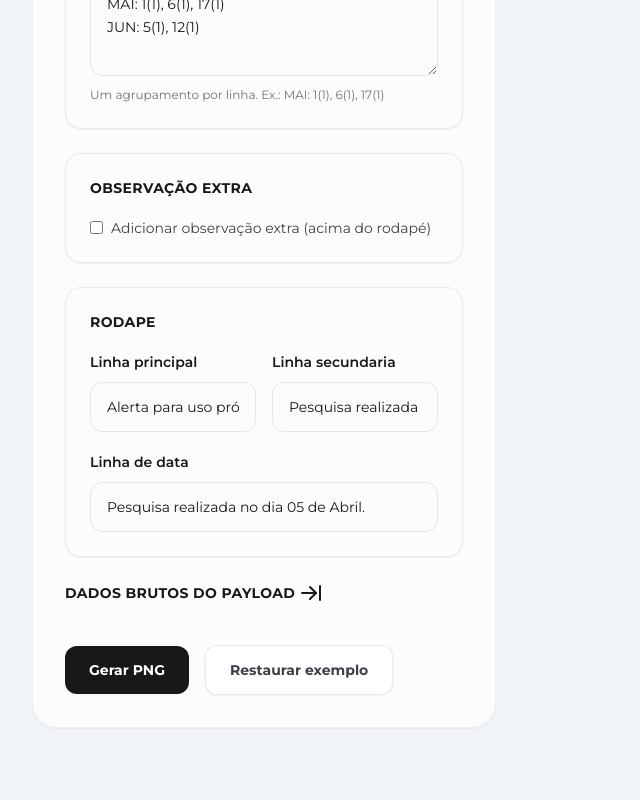
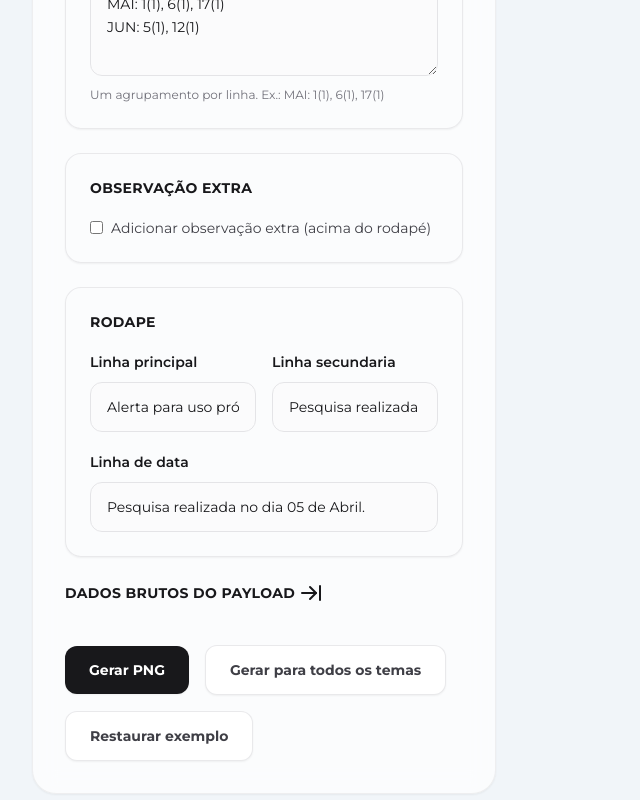
Before and after one commit to gvictor00/flight-alert-image-generator, a Next.js app: page / in a window 1280 px wide. Shown: the part 1981-2781 px from the top of the page, without its empty margins (0-640 px from the left). Before the commit the page ends 2741 px from the top, so only its background shows below. Built offline with nearby package versions, Linux system fonts and the light colour scheme.

Commit message:
feat: add bulk export button and result messages

```diff
--- a/src/components/forms/alert-image-form.tsx
+++ b/src/components/forms/alert-image-form.tsx
@@ -626,9 +626,19 @@ export function AlertImageForm() {
                 type="button"
                 className="inline-flex items-center justify-center rounded-xl bg-zinc-900 px-6 py-3.5 text-sm font-bold text-white shadow-sm transition-all hover:bg-zinc-800 focus:outline-none focus:ring-4 focus:ring-zinc-900/10 disabled:cursor-not-allowed disabled:opacity-50"
                 onClick={handleRender}
-                disabled={isRendering}
+                disabled={isRendering || isBulkRendering}
               >
                 {isRendering ? 'Gerando...' : 'Gerar PNG'}
+              </button>
+              <button
+                type="button"
+                className="inline-flex items-center justify-center rounded-xl bg-white px-6 py-3.5 text-sm font-bold text-zinc-700 shadow-sm border border-zinc-200/80 transition-all hover:bg-zinc-50 focus:outline-none focus:ring-4 focus:ring-zinc-900/5 disabled:cursor-not-allowed disabled:opacity-50"
+                onClick={handleBulkRender}
+                disabled={isRendering || isBulkRendering}
+              >
+                {isBulkRendering && bulkProgress
+                  ? `Gerando ${bulkProgress.current} de ${bulkProgress.total}...`
+                  : 'Gerar para todos os temas'}
               </button>
               <button
                 type="button"
@@ -637,6 +647,7 @@ export function AlertImageForm() {
                   setPayload(clonePayload(samplePayload));
                   setRenderResult(null);
                   setErrorMessage(null);
+                  setBulkResult(null);
                 }}
               >
                 Restaurar exemplo
@@ -650,6 +661,19 @@ export function AlertImageForm() {
               <div className="rounded-xl border border-emerald-200 bg-emerald-50 px-3.5 py-3 text-sm text-emerald-700">
                 Render concluido. Download iniciado para <strong>{renderResult.fileName}</strong>.
               </div>
+            ) : null}
+            {bulkResult !== null ? (
+              bulkResult.count === 0 ? (
+                <div className="rounded-xl border border-red-200 bg-red-50 px-3.5 py-3 text-sm text-red-700">
+                  Nenhuma imagem foi gerada. Verifique o console.
+                </div>
+              ) : (
+                <div className="rounded-xl border border-emerald-200 bg-emerald-50 px-3.5 py-3 text-sm text-emerald-700">
+                  {bulkResult.errors > 0
+                    ? `ZIP gerado com ${bulkResult.count} ${bulkResult.count === 1 ? 'imagem' : 'imagens'}. ${bulkResult.errors} ${bulkResult.errors === 1 ? 'tema falhou' : 'temas falharam'} (ver console).`
+                    : `ZIP gerado com ${bulkResult.count} ${bulkResult.count === 1 ? 'imagem' : 'imagens'}. Download iniciado.`}
+                </div>
+              )
             ) : null}
           </div>
         </Panel>
```
